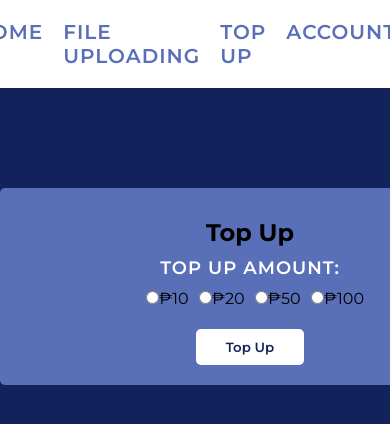
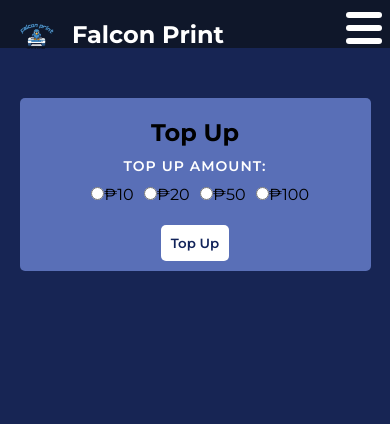
Before and after one commit to lrnzoclmb/Thesis, a React (Create React App) app in the folder my-react-app/: page /Topup in a window 390 px wide. Shown: the top 424 px of the page. Built offline with nearby package versions, Linux system fonts and the light colour scheme.

Commit message:
responsive and add logo

```diff
--- a/my-react-app/public/index.html
+++ b/my-react-app/public/index.html
@@ -2,7 +2,7 @@
 <html lang="en">
   <head>
     <meta charset="utf-8" />
-    <link rel="icon" href="%PUBLIC_URL%/favicon.ico" />
+    <link rel="icon" href="" />
     <meta name="viewport" content="width=device-width, initial-scale=1" />
     <meta name="theme-color" content="#000000" />
     <meta
--- a/my-react-app/src/Carousel.css
+++ b/my-react-app/src/Carousel.css
@@ -3,6 +3,7 @@
   height: 400px;
   width: 100%;
   max-width: 800px;
+  margin: 0 auto; /* Center the carousel */
 }
 
 .carousel_wrapper {
@@ -19,8 +20,7 @@
   height: 100%;
   overflow: hidden;
   border-radius: 20px;
-    -webkit-box-shadow: 0px 0px 11px 3px rgba(0, 0, 0, 0.15);
-    box-shadow: 0px 0px 11px 3px rgba(0, 0, 0, 0.15);
+  box-shadow: 0 0 11px 3px rgba(0, 0, 0, 0.15);
   opacity: 0;
   pointer-events: none;
   transform: scale(0.8);
@@ -30,11 +30,12 @@
 .carousel_card-active {
   opacity: 1;
   transform: scale(1);
-    pointer-events: visible;
+  pointer-events: auto;
 }
 
 .card_image {
   width: 100%;
+  height: 100%;
   object-fit: cover;
 }
 
@@ -55,33 +56,32 @@
 .carousel_arrow_left,
 .carousel_arrow_right {
   position: absolute;
-    font-size: 40px;
+  font-size: 24px;
   top: 50%;
-    transform: translate(0, -50%);
+  transform: translateY(-50%);
   background-color: gainsboro;
   display: flex;
   justify-content: center;
   align-items: center;
-    width: 30px;
-    height: 30px;
+  width: 40px;
+  height: 40px;
   border-radius: 50%;
-    padding-bottom: 7px;
   cursor: pointer;
 }
 
 .carousel_arrow_left {
-    left: 15px;
+  left: 10px;
 }
 
 .carousel_arrow_right {
-    right: 15px;
+  right: 10px;
 }
 
 .carousel_pagination {
   position: absolute;
-    bottom: 5px;
+  bottom: 10px;
   left: 50%;
-    transform: translate(-50%, 0);
+  transform: translateX(-50%);
 }
 
 .pagination_dot {
@@ -90,20 +90,38 @@
   background-color: #f5f5f5;
   border-radius: 50%;
   display: inline-block;
-    margin-left: 10px;
+  margin: 0 5px;
   cursor: pointer;
-  }
-
-  .pagination_dot:hover {
-    transform: scale(1.2);
 }
 
 .pagination_dot-active {
   background-color: #F6ECA9;
 }
 
-  html, body {
+ body {
   margin: 0;
   padding: 0;
-    overflow: hidden;
+  overflow-x: hidden;
+  overflow-y: hidden;
 }
+
+
+@media (max-width: 768px) {
+
+  .carousel {
+      height: 300px;
+  }
+
+
+  .carousel_arrow_left,
+  .carousel_arrow_right {
+      width: 30px;
+      height: 30px;
+      font-size: 20px;
+  }
+
+
+  .card_title {
+      font-size: 20px;
+  }
+}
--- a/my-react-app/src/NavBar.js
+++ b/my-react-app/src/NavBar.js
@@ -1,30 +1,40 @@
-import React from 'react'
-import { Link  } from 'react-router-dom'
-import './nav.css'
-import 'typeface-montserrat';
+import React, { useState } from "react";
+import "./nav.css";
+import { Link, NavLink } from "react-router-dom";
 
-const NavBar = () => {
+export const NavBar = () => {
+  const [menuOpen, setMenuOpen] = useState(false);
+
   return (
-    <div className='navbar'>
     <nav>
-          <ul>
+    <div className="title-container">
+      <img src="\logo192.png" alt="Company Logo" className="logo" />
+      <Link to="/Homepage" className="title">
+        Falcon Print
+      </Link>
+    </div>
+    <div className="menu" onClick={() => setMenuOpen(!menuOpen)}>
+      <span></span>
+      <span></span>
+      <span></span>
+    </div>
+    <ul className={menuOpen ? "open" : ""}>
       <li>
-              <Link to="/Homepage" className='tab'>Home</Link>
+        <NavLink to="/Homepage">Home</NavLink>
       </li>
       <li>
-              <Link to="/FileManagement" className='tab'>File Uploading</Link>
+        <NavLink to="/FileManagement">File Uploading</NavLink>
       </li>
       <li>
-              <Link to="/Topup" className='tab' >Top Up</Link>
+        <NavLink to="/Topup">Top Up</NavLink>
       </li>
       <li>
-              <Link to="/Accountpage" className='tab' >Account</Link>
+        <NavLink to="/Accountpage">Account</NavLink>
       </li>
     </ul>
   </nav>
-    </div>
 
-  )
-}
+  );
+};
 
-export default NavBar
+export default NavBar;
--- a/my-react-app/src/accountpage.css
+++ b/my-react-app/src/accountpage.css
@@ -2,14 +2,28 @@
   background-color: #596FB7;
   padding: 20px 30px;
   margin: 100px auto 0;
-    width: 1000px;
+  width: 100%;
+  max-width: 1000px;
   outline: none;
   border: none;
   border-radius: 5px;
   display: flex;
+  flex-direction: row;
+  flex-wrap: wrap;
+  justify-content: center;
 }
 
-  .profile button{
+
+.profile {
+  flex: 1;
+  margin: 20px;
+  padding: 20px;
+  display: flex;
+  flex-direction: column;
+  align-items: center;
+}
+
+.profile button {
   background: #fff;
   margin-top: 10px;
   padding: 10px 30px;
@@ -18,12 +32,6 @@
   border-radius: 5px;
   color: #11235A;
   font-weight: 600;
-
-  }
-
-  .profile {
-    margin: 20px;
-    padding: 20px;
 }
 
 .profile .name {
@@ -37,24 +45,31 @@
   width: 100px;
   height: 100px;
   border-radius: 50%;
-  margin-right: 20px;
+  margin-bottom: 20px;
+}
+
+
+.history {
+  flex: 2;
+  margin: 20px;
+  padding: 20px;
+  display: flex;
+  flex-direction: column;
 }
 
 .history p {
   color: #fff;
   text-transform: uppercase;
   font-size: 20px;
-  margin-left: 200px;
-  margin-top: 40px;
   font-weight: bold;
   text-align: center;
-  align-items: center;
+  margin-bottom: 20px;
 }
 
 .history table {
   width: 100%;
   border-collapse: collapse;
-  margin-top: 20px; /* Add space between the paragraph and the table */
+  margin-top: 20px;
 }
 
 .history th, .history td {
@@ -65,3 +80,31 @@
 .history th {
   color: #fff;
 }
+
+
+@media (max-width: 768px) {
+  .account {
+      flex-direction: column;
+      padding: 15px;
+      margin: 20px auto 0;
+  }
+
+  .profile-picture {
+      width: 70px;
+      height: 70px;
+      margin-bottom: 15px;
+  }
+
+  .profile button {
+      padding: 8px 20px;
+  }
+
+  .history p {
+      font-size: 16px;
+      margin-bottom: 10px;
+  }
+
+  .history table {
+      font-size: 14px;
+  }
+}
--- a/my-react-app/src/filemanage.css
+++ b/my-react-app/src/filemanage.css
@@ -1,8 +1,9 @@
 .file-management {
   background-color: #596FB7;
   padding: 20px 30px;
-  margin: 100px auto 0;
-  width: 500px;
+  margin: 50px auto 0;
+  width: 90%;
+  max-width: 500px;
   outline: none;
   border: none;
   border-radius: 5px;
@@ -24,10 +25,10 @@
 
 .file-management button {
   margin-top: 10px;
-  padding: 10px 30px;
+  padding: 10px 20px;
   border: none;
   outline: none;
-  background: #ffff;
+  background: #ffffff;
   border-radius: 5px;
   color: #11235A;
   font-weight: 600;
@@ -49,29 +50,26 @@
   letter-spacing: 1px;
 }
 
-.payment-method h3
-{
+.payment-method h3 {
   margin-top: 10px;
   margin-bottom: 10px;
 }
 
-.payment-method input[type="radio"]
-{
+.payment-method input[type="radio"] {
   margin-bottom: 15px;
   margin-left: 10px;
 }
 
 .payment-method input[id="TapId"],
-.payment-method input[id="insert"]
-{
+.payment-method input[id="insert"] {
   margin-right: 10px;
 }
 
-.color-mode h3
-{
+.color-mode h3 {
   margin-top: 10px;
   margin-bottom: 10px;
 }
+
 .paper-size h3 {
   margin-top: 10px;
   margin-bottom: 10px;
@@ -80,21 +78,51 @@
 .paper-size input[type="radio"] {
   margin-bottom: 15px;
   margin-left: 10px;
-
 }
 
 .paper-size input[id="long"],
-.paper-size input[id=short]
-{
+.paper-size input[id="short"] {
   margin-right: 10px;
 }
 
 .color-mode input[id="colored"],
 .color-mode input[id="bnw"] {
   margin-right: 10px;
-
 }
 
 .color-mode input[type="radio"] {
   margin-left: 10px;
 }
+
+
+@media (max-width: 768px) {
+  .file-management {
+    padding: 15px;
+  }
+
+  .file-management button {
+    padding: 10px 15px;
+  }
+
+  .color-mode h3,
+  .paper-size h3,
+  .payment-method h3 {
+    font-size: 16px;
+  }
+}
+
+@media (max-width: 480px) {
+  .file-management {
+    padding: 10px;
+  }
+
+  .file-management button {
+    padding: 10px;
+  }
+
+  .color-mode h3,
+  .paper-size h3,
+  .payment-method h3 {
+    font-size: 14px;
+  }
+}
--- a/my-react-app/src/nav.css
+++ b/my-react-app/src/nav.css
@@ -1,31 +1,107 @@
-
-.navbar nav {
-  background-color: #fff;
-  padding: 20px 30px;
-  width: 100%;
+.active{
+  background-color: #1d4ed8;
 }
 
-.navbar ul {
-  list-style-type: none;
-  margin: 0;
-  padding: 0;
+nav {
   display: flex;
-  justify-content: center;
+  justify-content: space-between;
+  align-items: center;
+  background-color: #0f172a;
+  color: white;
+  position: sticky;
+  top: 0;
+  padding: 0.25rem 1rem;
+  height: 3rem;
 }
 
-.navbar nav li .tab {
-  margin-right: 20px;
-  margin-left: auto;
-  text-align: center;
-  text-decoration: none;
-  color: #596FB7;
-  outline: none;
-  font-size: 20px;
-  text-transform: uppercase;
-  font-weight: 600;
-  letter-spacing: 1px;
+
+nav ul {
+  display: flex;
+
 }
 
-.navbar nav li .tab:hover {
-  color: black;
+nav ul li {
+ list-style: none;
 }
+
+nav ul li a {
+  display: block;
+  text-decoration: none;
+  color: white;
+  padding: 0.25rem;
+  margin: 0 0.25rem;
+  border-radius: 0.25rem;
+}
+
+nav ul li a:not(.active):hover {
+  background-color:#172554 ;
+}
+
+nav .title-container {
+  display: flex;
+  align-items: center;
+}
+
+nav .title {
+  font-size: 1.5rem;
+  margin: 1rem;
+  font-weight: bold;
+  text-decoration: none;
+  color: white;
+}
+
+nav .menu {
+  display: none;
+  position: absolute;
+  top: 0.75rem;
+  right: 0.5rem;
+  flex-direction: column;
+  justify-content: space-between;
+  width: 2.25rem;
+  height: 2rem;
+}
+
+nav .menu span {
+  height: 0.4rem;
+  width: 100%;
+  background-color: #fff;
+  border-radius: 0.2rem;
+}
+
+
+@media (max-width: 480px) {
+  nav .menu {
+      display: flex;
+  }
+
+  nav {
+      flex-direction: column;
+      align-items: flex-start;
+  }
+
+  nav ul {
+      display: none;
+      flex-direction: column;
+      width: 100%;
+      margin-bottom: 0.25rem;
+  }
+
+  nav ul.open {
+      display: flex;
+  }
+
+  nav ul li {
+      width: 100%;
+      text-align: center;
+  }
+
+  nav ul li a {
+    margin: 0.1rem;
+  }
+}
+
+.logo {
+  width: 40px;
+  height: 40px;
+  object-fit: contain;
+}
--- a/my-react-app/src/signup.css
+++ b/my-react-app/src/signup.css
@@ -1,15 +1,12 @@
 *
 {
-    margin: 0;
-    padding: 0;
     font-family: 'Montserrat', sans-serif;
     box-sizing: border-box;
-
 }
 
 body
 {
-    background-color:#11235A;
+    background-color:#172554;
 }
 
 .main_container_signup
```
Also changed, not shown: my-react-app/public/logo192.png. Lines whose indentation alone changed are shown as unchanged.
